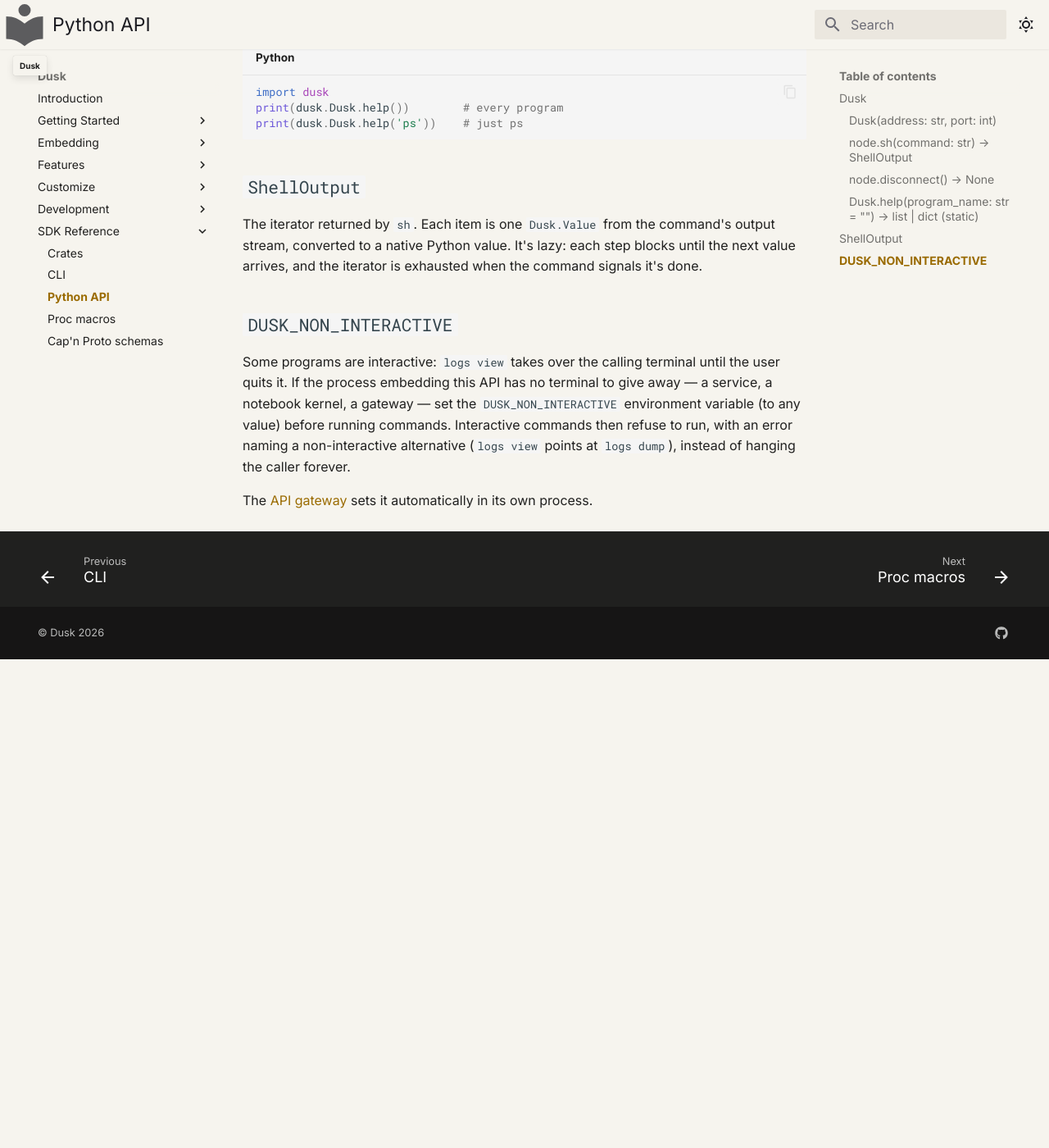
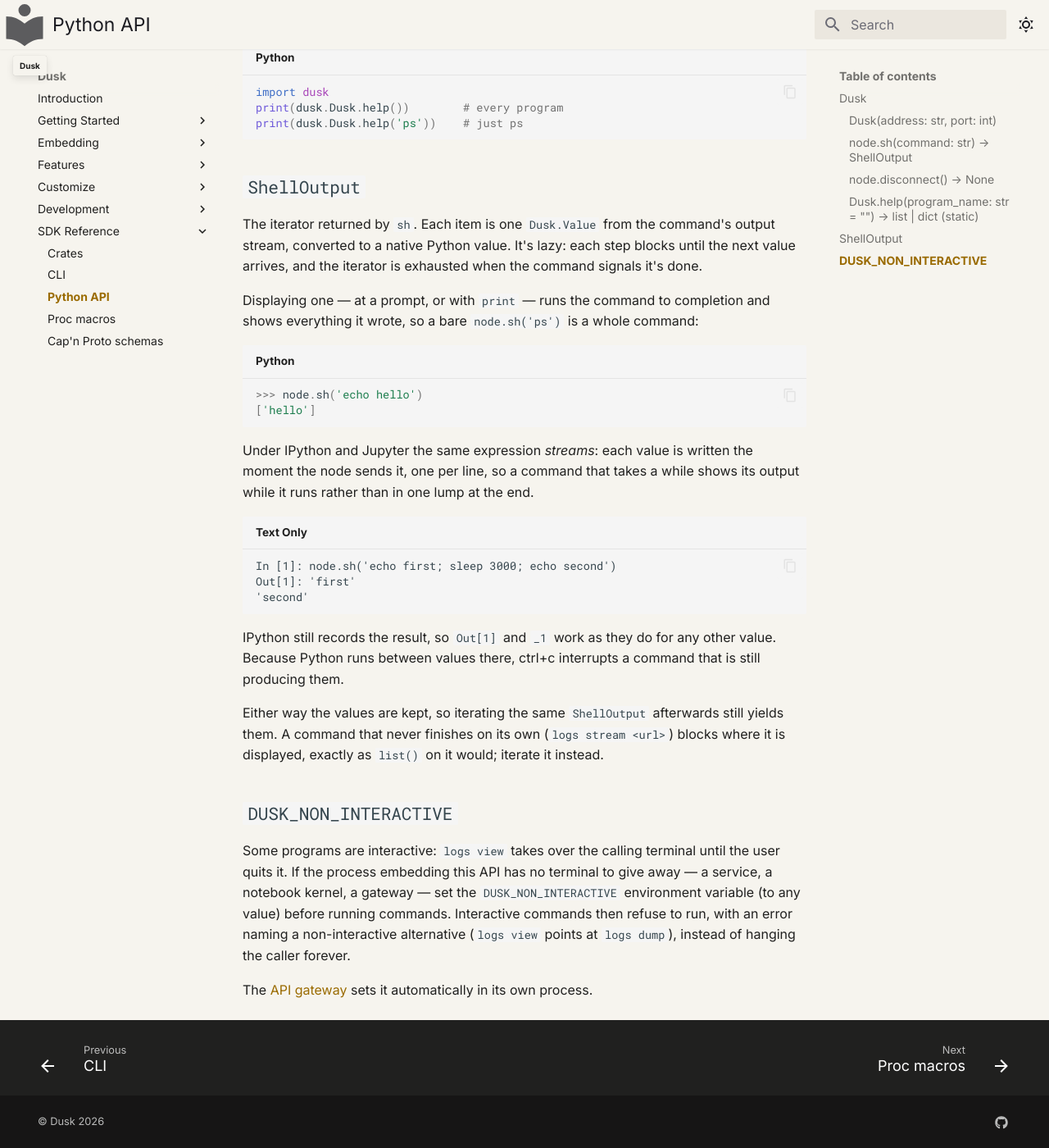
Before and after one commit to tomerze/dusk, an MkDocs documentation site: the page built from docs/docs/sdk-reference/python-api.md, in a window 1280 px wide and 1400 px high, scrolled down 1040 px. Shown: the whole window at 82% size. Built offline with MkDocs 1.6.1 and Material for MkDocs 9.7.7, drawn with Linux system fonts in a browser that asks for light colours; comment, search, counter and statistics services are not loaded; before the commit the page ends 1844 px from its top, so only the background shows below that.

Commit message:
Update docs about ShellOutput change
`node.sh('ps')` printed an object, and nothing on the page said that
displaying one runs the command. The `ShellOutput` section now shows what
a plain prompt renders, what IPython and Jupyter stream instead, and that
the values are kept either way, so iterating the same output afterwards
still yields what was shown.

````diff
--- a/docs/docs/sdk-reference/python-api.md
+++ b/docs/docs/sdk-reference/python-api.md
@@ -51,6 +51,33 @@
 until the next value arrives, and the iterator is exhausted when the command
 signals it's done.
 
+Displaying one — at a prompt, or with `print` — runs the command to completion
+and shows everything it wrote, so a bare `node.sh('ps')` is a whole command:
+
+```python
+>>> node.sh('echo hello')
+['hello']
+```
+
+Under IPython and Jupyter the same expression *streams*: each value is written
+the moment the node sends it, one per line, so a command that takes a while
+shows its output while it runs rather than in one lump at the end.
+
+```
+In [1]: node.sh('echo first; sleep 3000; echo second')
+Out[1]: 'first'
+'second'
+```
+
+IPython still records the result, so `Out[1]` and `_1` work as they do for any
+other value. Because Python runs between values there, ctrl+c interrupts a
+command that is still producing them.
+
+Either way the values are kept, so iterating the same `ShellOutput` afterwards
+still yields them. A command that never finishes on its own (`logs stream
+<url>`) blocks where it is displayed, exactly as `list()` on it would; iterate
+it instead.
+
 ## `DUSK_NON_INTERACTIVE`
 
 Some programs are interactive: `logs view` takes over the calling terminal until
````
